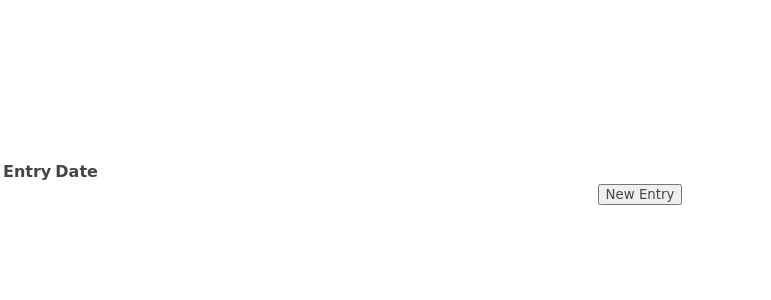
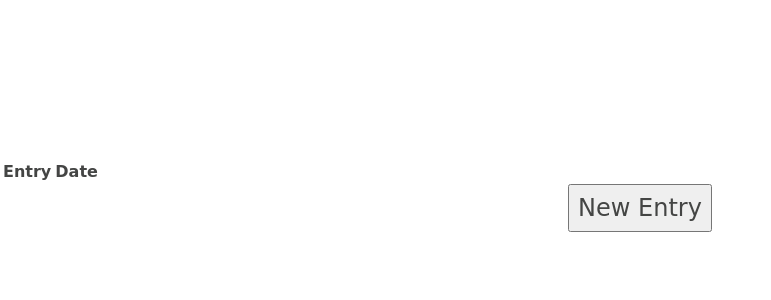
Before and after one commit to CoopGod/Gr8fulness, a Flask app: page /catalog in a window 1280 px wide. Shown: the top 300 px of the page, without its empty margins (0-771 px from the left). Run offline with Flask 2, Linux system fonts and the light colour scheme; the visitor is signed in with stand-in values (Sample User, id 1); data that the repository does not hold is empty; parts of the project's set-up code (start-up, migrations or seed data) failed here and were passed over.

Commit message:
Update style.css

```diff
--- a/static/style.css
+++ b/static/style.css
@@ -9,6 +9,12 @@ p
 {
     margin: auto;
     font-size: 2vmin;
+}
+
+input
+{
+    font-size: 3vmin;
+    padding: 1vmin;
 }
 
 /* Title Image */
```
